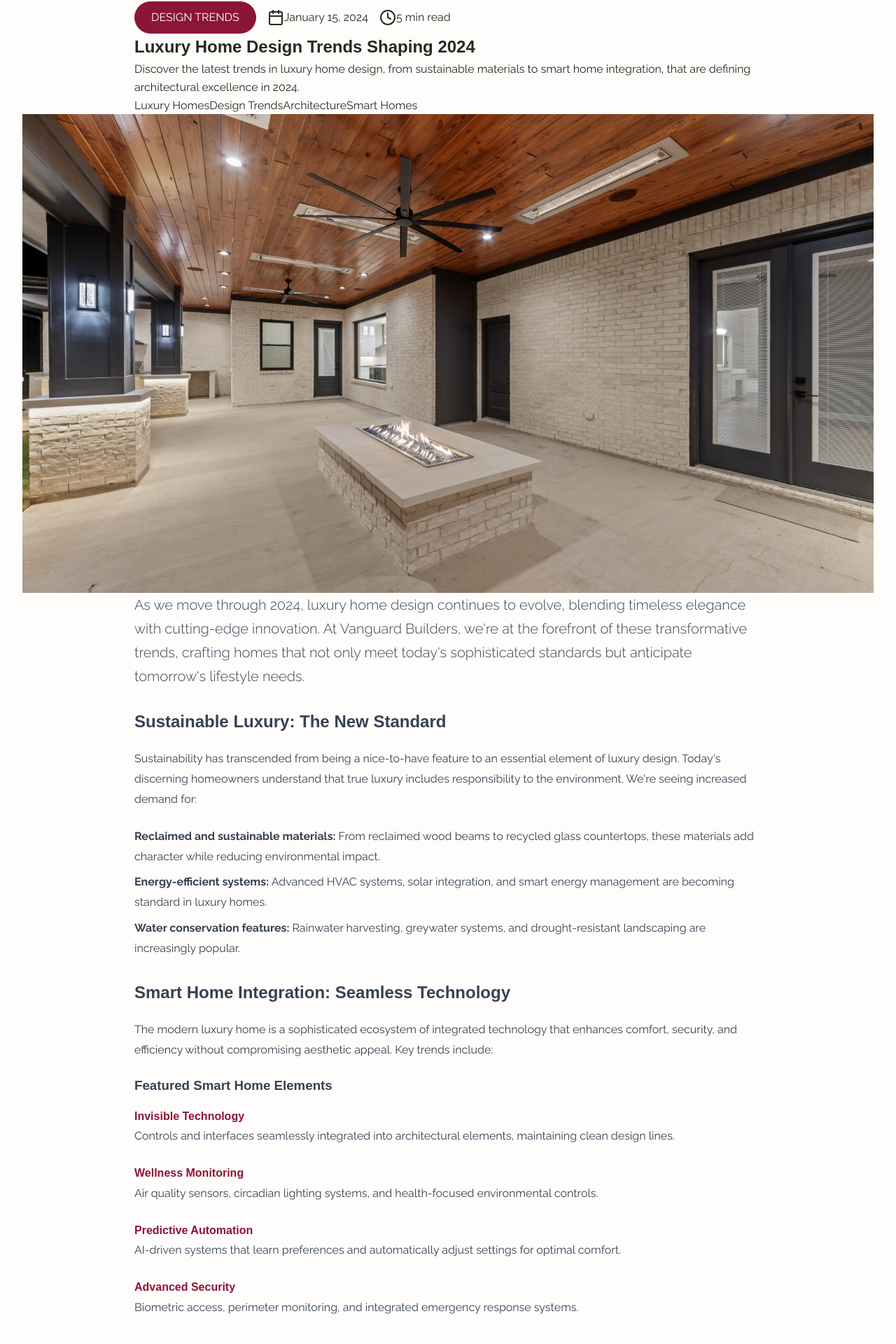
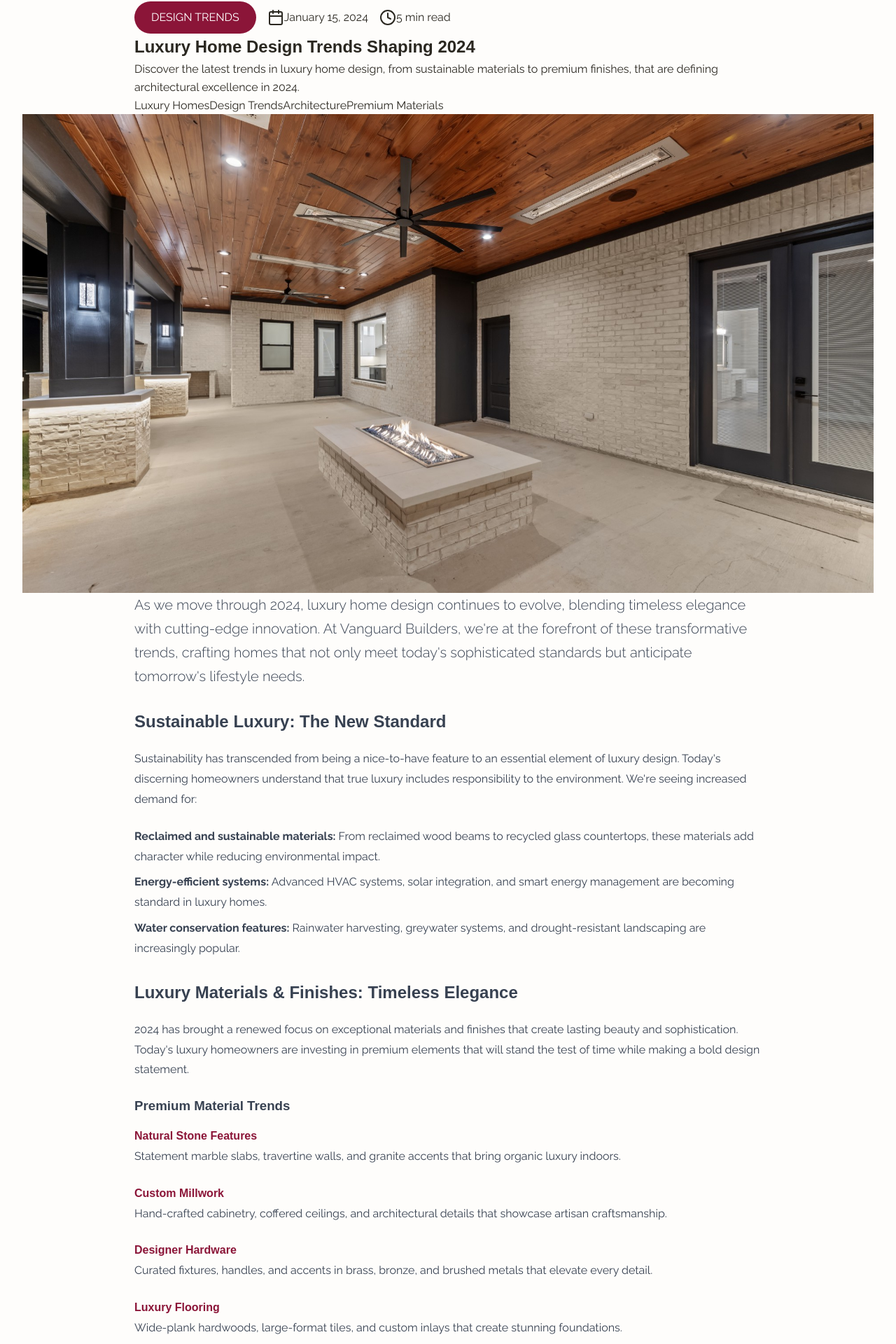
Before and after one commit to CandLInnovations/vanguard-builders-site, a Next.js app: page /blog/luxury-home-trends-2024 in a window 1280 px wide. Shown: the part 102-2022 px from the top of the page at 70% size. Built offline with nearby package versions, Linux system fonts and the light colour scheme; no server answers; a web font is replaced by a local one.

Commit message:
refine blog and inventory pages

```diff
--- a/src/app/blog/custom-home-building-process/page.tsx
+++ b/src/app/blog/custom-home-building-process/page.tsx
@@ -332,7 +332,7 @@ export default function CustomHomeBuildingProcess() {
               <a href="/consultation" className="cta-button">
                 Schedule Your Consultation
               </a>
-              <a href="/custom-homes" className="section-button">
+              <a href="/portfolio" className="section-button">
                 View Custom Home Gallery
               </a>
             </div>
--- a/src/app/blog/luxury-home-trends-2024/page.tsx
+++ b/src/app/blog/luxury-home-trends-2024/page.tsx
@@ -56,12 +56,12 @@ export default function LuxuryHomeTrends2024() {
 
             {/* Excerpt */}
             <p className="text-xl text-slate-600 mb-8 leading-relaxed">
-              Discover the latest trends in luxury home design, from sustainable materials to smart home integration, that are defining architectural excellence in 2024.
+              Discover the latest trends in luxury home design, from sustainable materials to premium finishes, that are defining architectural excellence in 2024.
             </p>
 
             {/* Tags */}
             <div className="flex flex-wrap gap-3 mb-8">
-              {['Luxury Homes', 'Design Trends', 'Architecture', 'Smart Homes'].map((tag) => (
+              {['Luxury Homes', 'Design Trends', 'Architecture', 'Premium Materials'].map((tag) => (
                 <span
                   key={tag}
                   className="bg-slate-100 text-slate-700 px-3 py-1.5 rounded-lg text-sm font-medium"
@@ -121,30 +121,30 @@ export default function LuxuryHomeTrends2024() {
                 </li>
               </ul>
 
-              <h2 className="text-3xl font-bold text-slate-900 mt-12 mb-6">Smart Home Integration: Seamless Technology</h2>
+              <h2 className="text-3xl font-bold text-slate-900 mt-12 mb-6">Luxury Materials & Finishes: Timeless Elegance</h2>
 
               <p className="text-slate-700 mb-6">
-                The modern luxury home is a sophisticated ecosystem of integrated technology that enhances comfort, security, and efficiency without compromising aesthetic appeal. Key trends include:
+                2024 has brought a renewed focus on exceptional materials and finishes that create lasting beauty and sophistication. Today's luxury homeowners are investing in premium elements that will stand the test of time while making a bold design statement.
               </p>
 
               <div className="bg-slate-50 rounded-xl p-8 mb-8">
-                <h3 className="text-xl font-semibold text-slate-900 mb-4">Featured Smart Home Elements</h3>
+                <h3 className="text-xl font-semibold text-slate-900 mb-4">Premium Material Trends</h3>
                 <div className="grid md:grid-cols-2 gap-6">
                   <div>
-                    <h4 className="font-semibold text-primary-burgundy mb-2">Invisible Technology</h4>
-                    <p className="text-slate-600 text-sm">Controls and interfaces seamlessly integrated into architectural elements, maintaining clean design lines.</p>
+                    <h4 className="font-semibold text-primary-burgundy mb-2">Natural Stone Features</h4>
+                    <p className="text-slate-600 text-sm">Statement marble slabs, travertine walls, and granite accents that bring organic luxury indoors.</p>
                   </div>
                   <div>
-                    <h4 className="font-semibold text-primary-burgundy mb-2">Wellness Monitoring</h4>
-                    <p className="text-slate-600 text-sm">Air quality sensors, circadian lighting systems, and health-focused environmental controls.</p>
+                    <h4 className="font-semibold text-primary-burgundy mb-2">Custom Millwork</h4>
+                    <p className="text-slate-600 text-sm">Hand-crafted cabinetry, coffered ceilings, and architectural details that showcase artisan craftsmanship.</p>
                   </div>
                   <div>
-                    <h4 className="font-semibold text-primary-burgundy mb-2">Predictive Automation</h4>
-                    <p className="text-slate-600 text-sm">AI-driven systems that learn preferences and automatically adjust settings for optimal comfort.</p>
+                    <h4 className="font-semibold text-primary-burgundy mb-2">Designer Hardware</h4>
+                    <p className="text-slate-600 text-sm">Curated fixtures, handles, and accents in brass, bronze, and brushed metals that elevate every detail.</p>
                   </div>
                   <div>
-                    <h4 className="font-semibold text-primary-burgundy mb-2">Advanced Security</h4>
-                    <p className="text-slate-600 text-sm">Biometric access, perimeter monitoring, and integrated emergency response systems.</p>
+                    <h4 className="font-semibold text-primary-burgundy mb-2">Luxury Flooring</h4>
+                    <p className="text-slate-600 text-sm">Wide-plank hardwoods, large-format tiles, and custom inlays that create stunning foundations.</p>
                   </div>
                 </div>
               </div>
--- a/src/app/blog/page.tsx
+++ b/src/app/blog/page.tsx
@@ -21,13 +21,13 @@ const blogPosts: BlogPost[] = [
   {
     slug: 'luxury-home-trends-2024',
     title: 'Luxury Home Design Trends Shaping 2024',
-    excerpt: 'Discover the latest trends in luxury home design, from sustainable materials to smart home integration, that are defining architectural excellence in 2024.',
+    excerpt: 'Discover the latest trends in luxury home design, from sustainable materials to premium finishes, that are defining architectural excellence in 2024.',
     publishedDate: '2024-01-15',
     readTime: '5 min read',
     category: 'Design Trends',
     author: 'Vanguard Builders Team',
     featuredImage: '/luxury-patio.jpg',
-    tags: ['Luxury Homes', 'Design Trends', 'Architecture', 'Smart Homes']
+    tags: ['Luxury Homes', 'Design Trends', 'Architecture', 'Premium Materials']
   },
   {
     slug: 'custom-home-building-process',
--- a/src/app/inventory/[slug]/page.tsx
+++ b/src/app/inventory/[slug]/page.tsx
@@ -194,30 +194,30 @@ export default async function HomeDetailPage({
             {/* Sidebar */}
             <div className="space-y-8">
               {/* Property Details */}
-              <div className="bg-white border border-slate-200 rounded-2xl p-6">
+              <div className="bg-white rounded-2xl p-6">
                 <h3 className="text-xl font-bold text-slate-900 mb-4">
                   Property Details
                 </h3>
-                <div className="space-y-2">
-                  <div className="flex justify-between items-center py-1 border-b border-slate-100">
-                    <span className="text-slate-600 font-medium">Style</span>
+                <div className="space-y-3">
+                  <div>
+                    <span className="text-slate-600 font-medium">Style: </span>
                     <span className="font-semibold text-slate-900">{home.architecturalStyle?.charAt(0).toUpperCase() + home.architecturalStyle?.slice(1)}</span>
                   </div>
                   {home.propertyDetails.yearBuilt && (
-                    <div className="flex justify-between items-center py-1 border-b border-slate-100">
-                      <span className="text-slate-600 font-medium">Year Built</span>
+                    <div>
+                      <span className="text-slate-600 font-medium">Year Built: </span>
                       <span className="font-semibold text-slate-900">{home.propertyDetails.yearBuilt}</span>
                     </div>
                   )}
                   {home.propertyDetails.lotSize && (
-                    <div className="flex justify-between items-center py-1 border-b border-slate-100">
-                      <span className="text-slate-600 font-medium">Lot Size</span>
+                    <div>
+                      <span className="text-slate-600 font-medium">Lot Size: </span>
                       <span className="font-semibold text-slate-900">{home.propertyDetails.lotSize}</span>
                     </div>
                   )}
                   {home.mlsNumber && (
-                    <div className="flex justify-between items-center py-1">
-                      <span className="text-slate-600 font-medium">MLS #</span>
+                    <div>
+                      <span className="text-slate-600 font-medium">MLS #: </span>
                       <span className="font-semibold text-slate-900">{home.mlsNumber}</span>
                     </div>
                   )}
@@ -225,7 +225,7 @@ export default async function HomeDetailPage({
               </div>
 
               {/* Location */}
-              <div className="bg-white border border-slate-200 rounded-2xl p-6">
+              <div className="bg-white rounded-2xl p-6">
                 <h3 className="text-xl font-bold text-slate-900 mb-4">
                   Location
                 </h3>
--- a/src/app/inventory/page.tsx
+++ b/src/app/inventory/page.tsx
@@ -311,7 +311,7 @@ export default async function InventoryPage({
               Our luxury home specialists are ready to help you discover the perfect property that matches your vision and lifestyle.
             </p>
             <div className="flex flex-col sm:flex-row gap-4">
-              <a href="/contact" className="cta-button bg-primary-burgundy hover:bg-primary-burgundy-hover">
+              <a href="/consultation" className="cta-button bg-primary-burgundy hover:bg-primary-burgundy-hover">
                 Schedule Consultation
               </a>
               <a href="/custom-homes" className="section-button bg-transparent border-2 border-white text-white hover:bg-white hover:text-slate-900">
```
